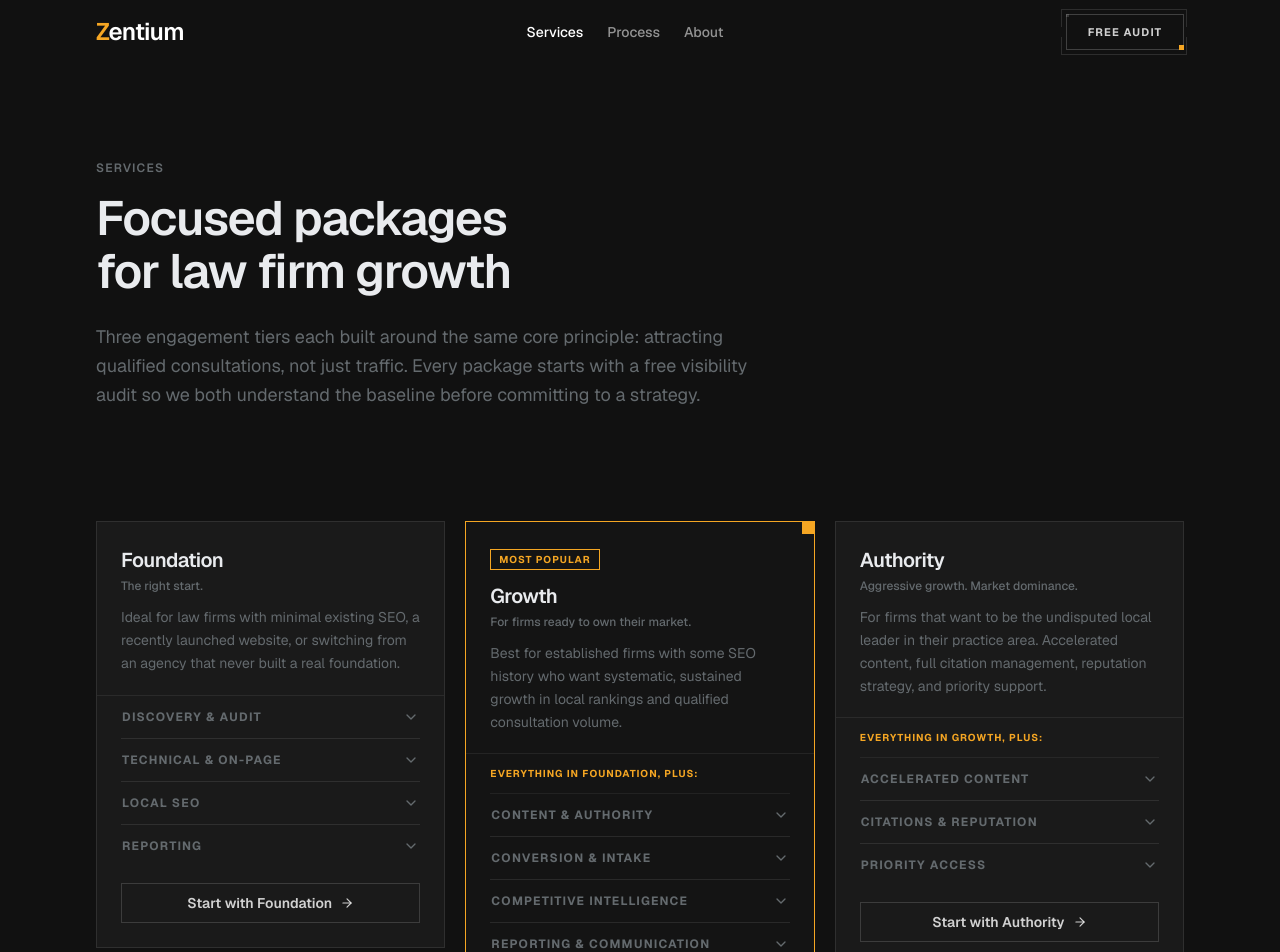
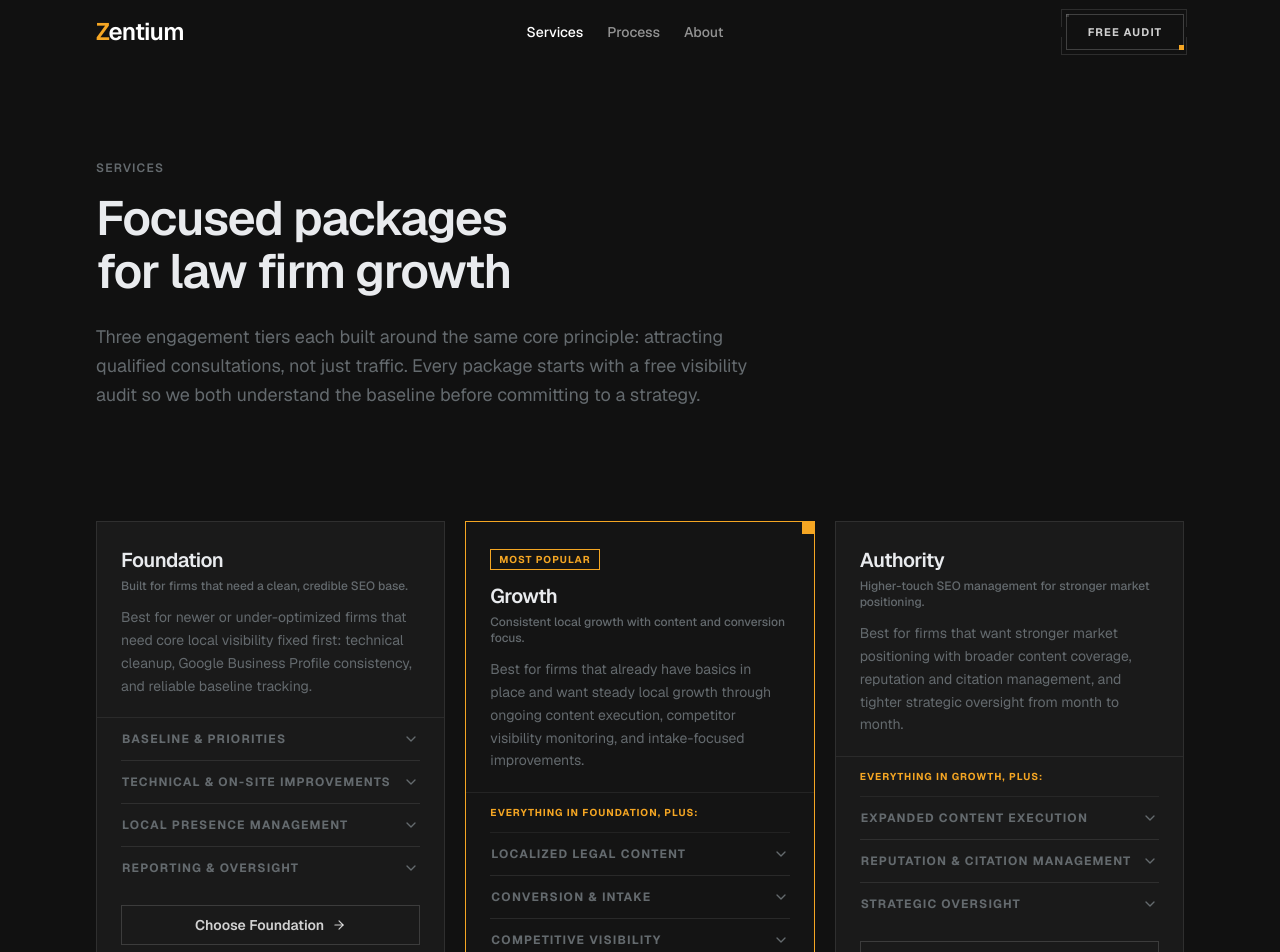
Before and after one commit to aethersites-studio/zentium, a Next.js app: page /services in a window 1280 px wide. Shown: the top 952 px of the page. Built offline with nearby package versions, Linux system fonts and the light colour scheme.

Commit message:
Refine services package copy for realistic boutique SEO positioning

```diff
--- a/components/sections/services-packages.tsx
+++ b/components/sections/services-packages.tsx
@@ -14,67 +14,67 @@ const packages = [
   {
     id: "foundation",
     name: "Foundation",
-    tagline: "The right start.",
+    tagline: "Built for firms that need a clean, credible SEO base.",
     description:
-      "Ideal for law firms with minimal existing SEO, a recently launched website, or switching from an agency that never built a real foundation.",
+      "Best for newer or under-optimized firms that need core local visibility fixed first: technical cleanup, Google Business Profile consistency, and reliable baseline tracking.",
     deliverables: [
       {
-        category: "Discovery & Audit",
+        category: "Baseline & Priorities",
         items: [
-          "Visibility and intake audit (5-day turnaround)",
-          "Technical SEO site audit and prioritized fix list",
-          "Local competitor analysis (top 5 firms)",
-          "GBP health assessment",
+          "Initial local visibility and intake baseline review",
+          "Technical SEO audit with a prioritized action plan",
+          "Google Business Profile health review",
+          "Local competitor snapshot for your key practice areas",
         ],
       },
       {
-        category: "Technical & On-Page",
+        category: "Technical & On-Site Improvements",
         items: [
-          "Core technical SEO implementation",
-          "Legal schema markup (LegalService, Attorney, FAQPage)",
-          "Core Web Vitals baseline improvement",
-          "Meta title and description optimization",
+          "Core technical fixes (crawlability, indexing, site structure)",
+          "Local legal schema implementation and cleanup",
+          "Title tag and meta description improvements",
+          "Core page experience and speed improvements",
         ],
       },
       {
-        category: "Local SEO",
+        category: "Local Presence Management",
         items: [
-          "Google Business Profile full optimization",
-          "NAP consistency audit across top directories",
-          "Local citation setup (15 core citations)",
-          "Practice area page structure review",
+          "Google Business Profile optimization and category tuning",
+          "NAP consistency cleanup across core directories",
+          "Citation foundation setup and correction",
+          "Practice area page structure and internal linking review",
         ],
       },
       {
-        category: "Reporting",
+        category: "Reporting & Oversight",
         items: [
-          "Monthly performance report",
-          "Keyword ranking baseline and tracking",
-          "GBP insights summary",
+          "Monthly visibility report in plain language",
+          "Local ranking and GBP performance tracking",
+          "Next-month priorities and execution notes",
         ],
       },
     ],
     featured: false,
-    cta: "Start with Foundation",
+    cta: "Choose Foundation",
   },
   {
     id: "growth",
     name: "Growth",
-    tagline: "For firms ready to own their market.",
+    tagline: "Consistent local growth with content and conversion focus.",
     description:
-      "Best for established firms with some SEO history who want systematic, sustained growth in local rankings and qualified consultation volume.",
+      "Best for firms that already have basics in place and want steady local growth through ongoing content execution, competitor visibility monitoring, and intake-focused improvements.",
     deliverables: [
       {
         category: "Everything in Foundation, plus:",
         items: [],
       },
       {
-        category: "Content & Authority",
+        category: "Localized Legal Content",
         items: [
-          "Local content strategy and calendar",
-          "2 practice area / local SEO articles per month",
-          "Internal linking architecture optimization",
-          "FAQ content optimization for featured snippets",
+          "Practice area content strategy and monthly content plan",
+          "Localized legal content production (practice area + city intent)",
+          "Internal linking improvements across core service pages",
+          "FAQ and AI-search-ready content refinements",
         ],
       },
       {
@@ -82,71 +82,71 @@ const packages = [
         items: [
           "Intake flow conversion review",
           "CTA placement and copy recommendations",
-          "Contact page optimization",
-          "Mobile usability review",
+          "Contact and conversion path refinements",
+          "Mobile UX checks for lead actions",
         ],
       },
       {
-        category: "Competitive Intelligence",
+        category: "Competitive Visibility",
         items: [
-          "Monthly competitor ranking movement report",
-          "New competitor content monitoring",
-          "Local pack position tracking (weekly)",
+          "Ongoing local competitor visibility analysis",
+          "Monthly ranking movement and coverage review",
+          "Competitor content and SERP change monitoring",
         ],
       },
       {
         category: "Reporting & Communication",
         items: [
-          "Custom reporting dashboard (live access)",
-          "Bi-weekly 30-minute strategy call",
-          "Slack/email async updates",
+          "Live reporting dashboard with monthly summary",
+          "Bi-weekly strategy and execution check-in",
+          "Async updates and task visibility",
         ],
       },
     ],
     featured: true,
-    cta: "Start with Growth",
+    cta: "Choose Growth",
   },
   {
     id: "authority",
     name: "Authority",
-    tagline: "Aggressive growth. Market dominance.",
+    tagline: "Higher-touch SEO management for stronger market positioning.",
     description:
-      "For firms that want to be the undisputed local leader in their practice area. Accelerated content, full citation management, reputation strategy, and priority support.",
+      "Best for firms that want stronger market positioning with broader content coverage, reputation and citation management, and tighter strategic oversight from month to month.",
     deliverables: [
       {
         category: "Everything in Growth, plus:",
         items: [],
       },
       {
-        category: "Accelerated Content",
+        category: "Expanded Content Execution",
         items: [
-          "4 practice area / local content pieces per month",
-          "Location page creation and optimization",
-          "Long-form authority content (1/quarter)",
-          "Content performance analysis and iteration",
+          "Expanded localized legal content publishing cadence",
+          "Location and practice area page expansion",
+          "Quarterly long-form authority asset planning",
+          "Content performance review and iterative updates",
         ],
       },
       {
-        category: "Citations & Reputation",
+        category: "Reputation & Citation Management",
         items: [
-          "Ongoing citation building and cleanup",
-          "Review generation strategy and templates",
-          "Review response framework",
-          "Reputation monitoring across platforms",
+          "Ongoing citation correction and maintenance",
+          "Review generation workflow recommendations",
+          "Review response guidance and quality control",
+          "Reputation monitoring across major platforms",
         ],
       },
       {
-        category: "Priority Access",
+        category: "Strategic Oversight",
         items: [
-          "Priority Slack support (4-hour response)",
-          "Weekly 30-minute strategy and progress call",
-          "Dedicated account lead",
-          "Quarterly roadmap review and planning",
+          "Dedicated strategic lead and execution oversight",
+          "Weekly progress sync with next-step priorities",
+          "Monthly roadmap refinement based on performance",
+          "Faster support response for active initiatives",
         ],
       },
     ],
     featured: false,
-    cta: "Start with Authority",
+    cta: "Choose Authority",
   },
 ];
 
```
